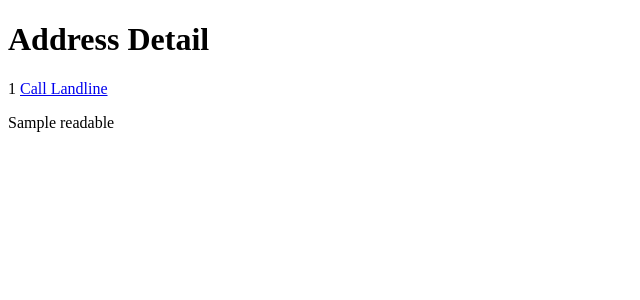
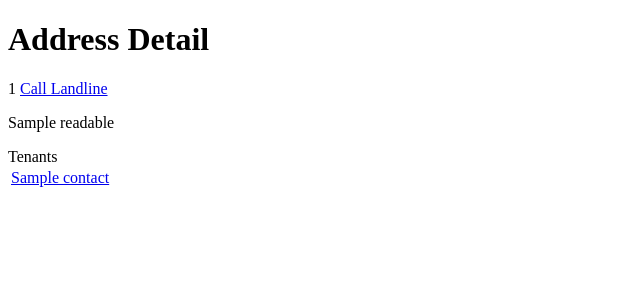
Before and after one commit to notteddydev/reimagined_lamp, a Django app: template address_book/templates/address_book/address_detail.html in a window 1280 px wide. Shown: the part 54-354 px from the top of the page, without its empty margins (0-640 px from the left). Run offline with Django 5.2, Linux system fonts and the light colour scheme; the template is opened without the code that fills it: most values are stand-ins (such as "Sample title", 1, 10 or a date in 2020).

Commit message:
Update AddressDetail template to display tenants.

```diff
--- a/address_book/templates/address_book/address_detail.html
+++ b/address_book/templates/address_book/address_detail.html
@@ -7,4 +7,16 @@
 {% block content %}
     <p>{{ object.landline.number }} <a href="{{ object.landline.tel_href }}" target="_blank">Call Landline</a></p>
     <p>{{ object.readable|linebreaks }}</p>
+    <table>
+        <caption>Tenants</caption>
+        <tbody>
+            {% for contact in object.contact_set.all %}
+                <tr>
+                    <td>
+                        <a href="{% url "contact-detail" contact.id %}">{{ contact }}</a>
+                    </td>
+                </tr>
+            {% endfor %}
+        </tbody>
+    </table>
 {% endblock content %}
```
